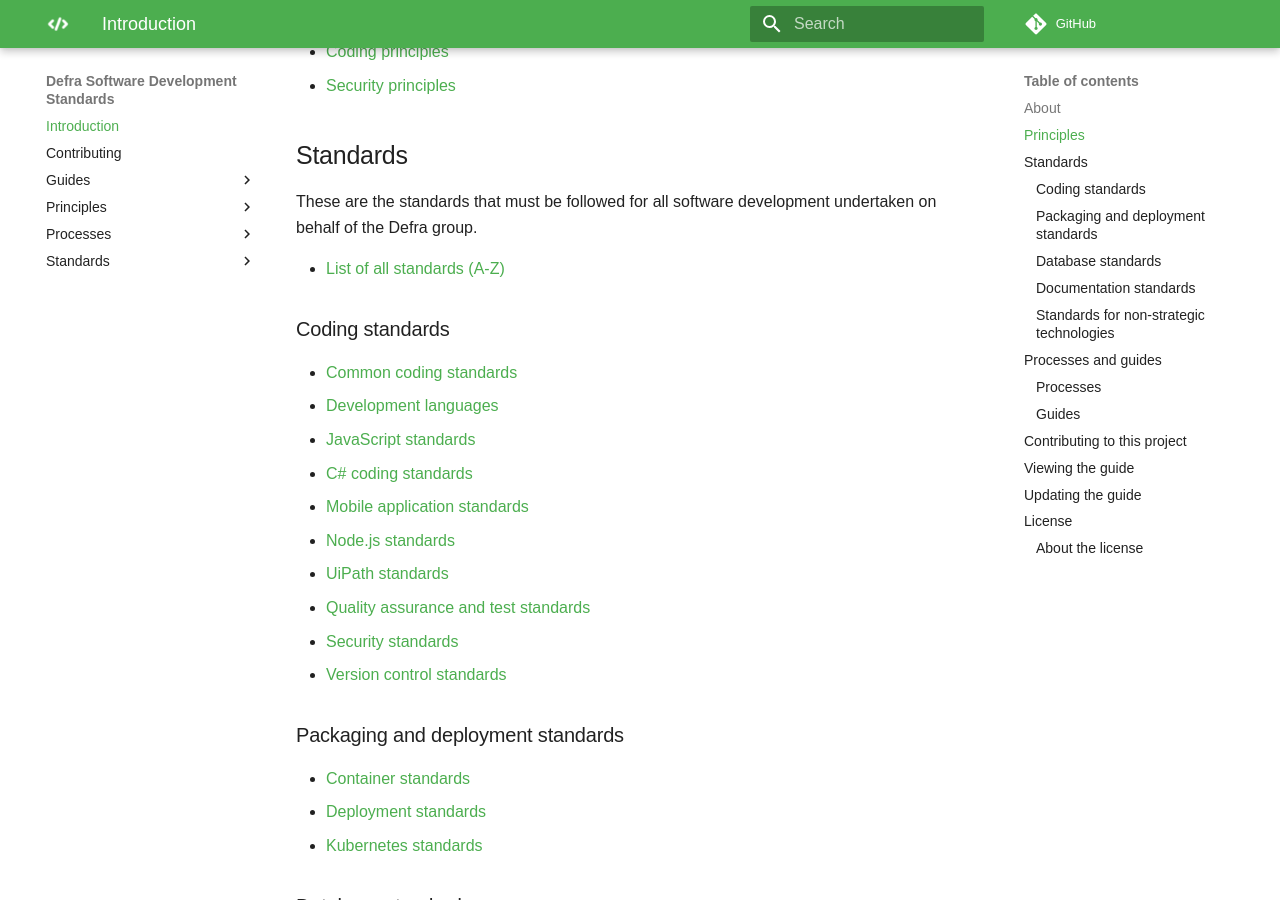
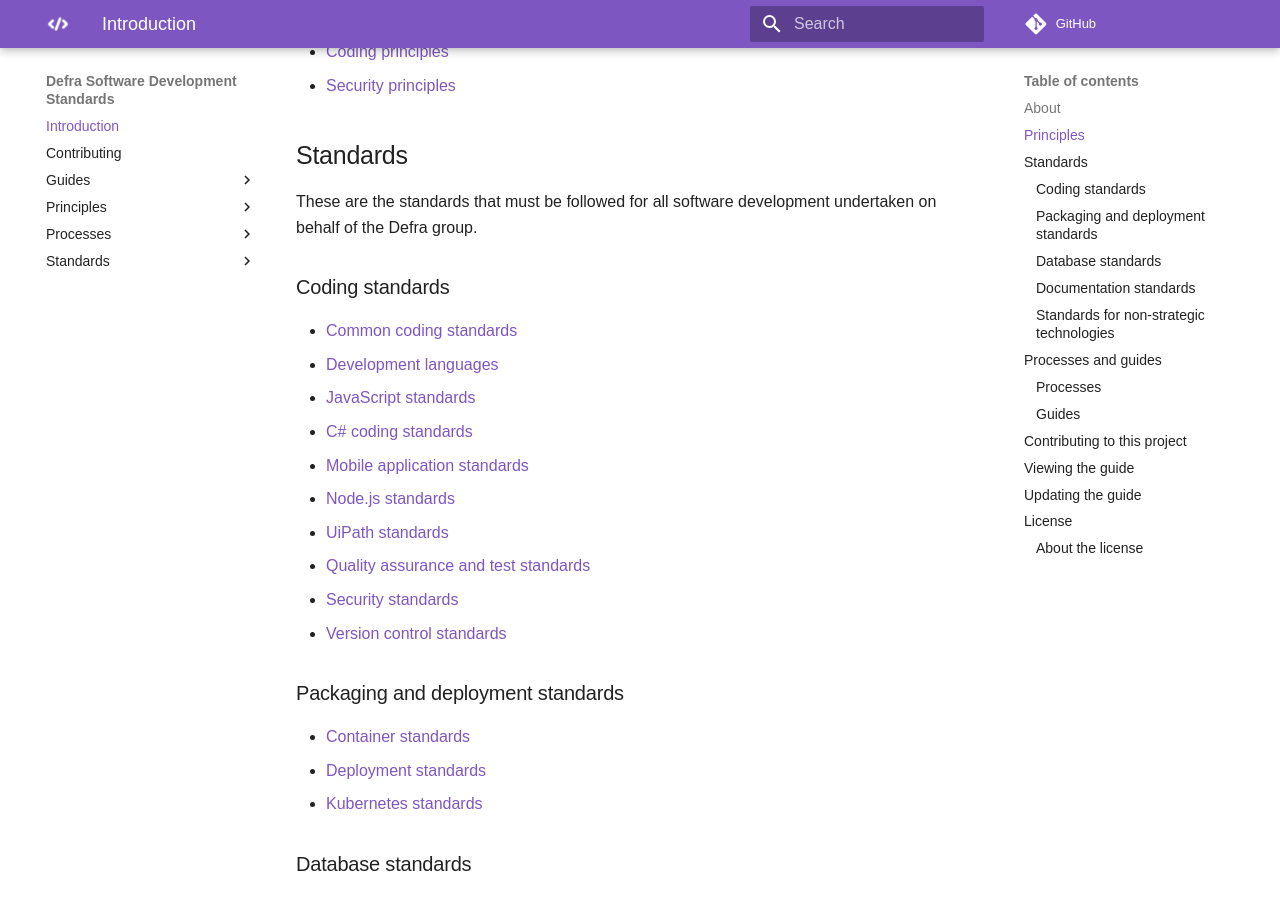
Before and after one commit to DEFRA/software-development-standards, an MkDocs documentation site: the page built from docs/README.md, in a window 1280 px wide and 900 px high, scrolled down 769 px. Built offline with MkDocs 1.6.1 and Material for MkDocs 9.7.7, drawn with Linux system fonts in a browser that asks for light colours; some web fonts are replaced; comment, search, counter and statistics services are not loaded.

Commit message:
Update colour

```diff
--- a/docs/README.md
+++ b/docs/README.md
@@ -26,8 +26,6 @@ The standards and guidance provided here a based on an agreed set of principles.
 ## Standards
 
 These are the standards that must be followed for all software development undertaken on behalf of the Defra group.
-
-- [List of all standards (A-Z)](./standards/README.md)
 
 ### Coding standards
 
--- a/mkdocs.yml
+++ b/mkdocs.yml
@@ -5,7 +5,7 @@ theme:
   logo: img/code-white.png
   favicon: img/code-black.png
   palette:
-    primary: green
+    primary: deep-purple
   font:
     text: 'Arial'
     code: 'Roboto Mono'
```
